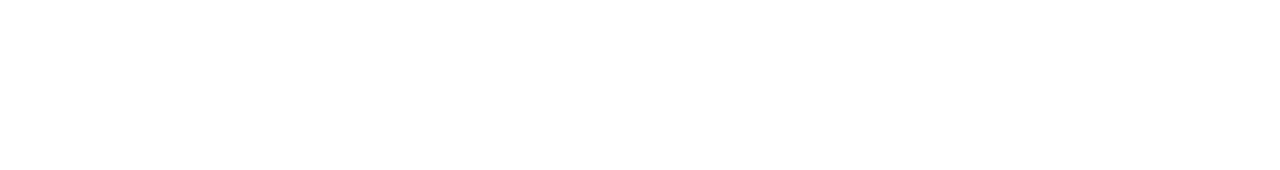
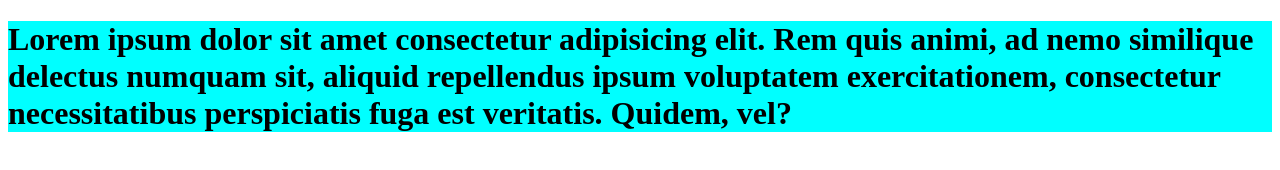
Before and after one commit to indeepa13/Demo-114-115, a plain HTML site: page index.html in a window 1280 px wide. Drawn offline with Linux system fonts and the light colour scheme.

Commit message:
first commit

```diff
--- a/index.html
+++ b/index.html
@@ -6,6 +6,6 @@
     <title>114 - 115</title>
 </head>
 <body>
-
+    <h1 style="background-color: aqua;color: black;">Lorem ipsum dolor sit amet consectetur adipisicing elit. Rem quis animi, ad nemo similique delectus numquam sit, aliquid repellendus ipsum voluptatem exercitationem, consectetur necessitatibus perspiciatis fuga est veritatis. Quidem, vel?</h1>
 </body>
 </html>
```
